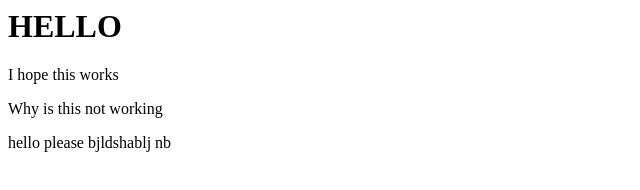
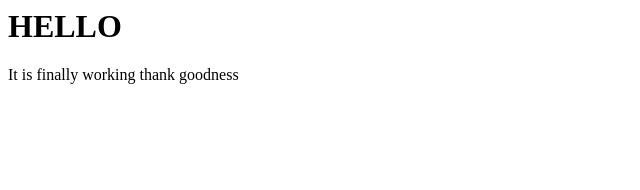
Before and after one commit to ktestrella/ktestrella.github.io, a plain HTML site: page index.html in a window 1280 px wide. Shown: the whole page, without its empty margins (0-640 px from the left). Drawn offline with Linux system fonts and the light colour scheme.

Commit message:
First working + ignore

```diff
--- a/index.html
+++ b/index.html
@@ -2,10 +2,7 @@
 
 <body>
     <h1>HELLO</h1>
-    <p>I hope this works</p>
-    <p>Why is this not working</p>
-
-    <p>hello please bjldshablj nb</p>
+    <p>It is finally working thank goodness</p>
 
 </body>
 </html>
```
Also changed, not shown: 1 other file.
